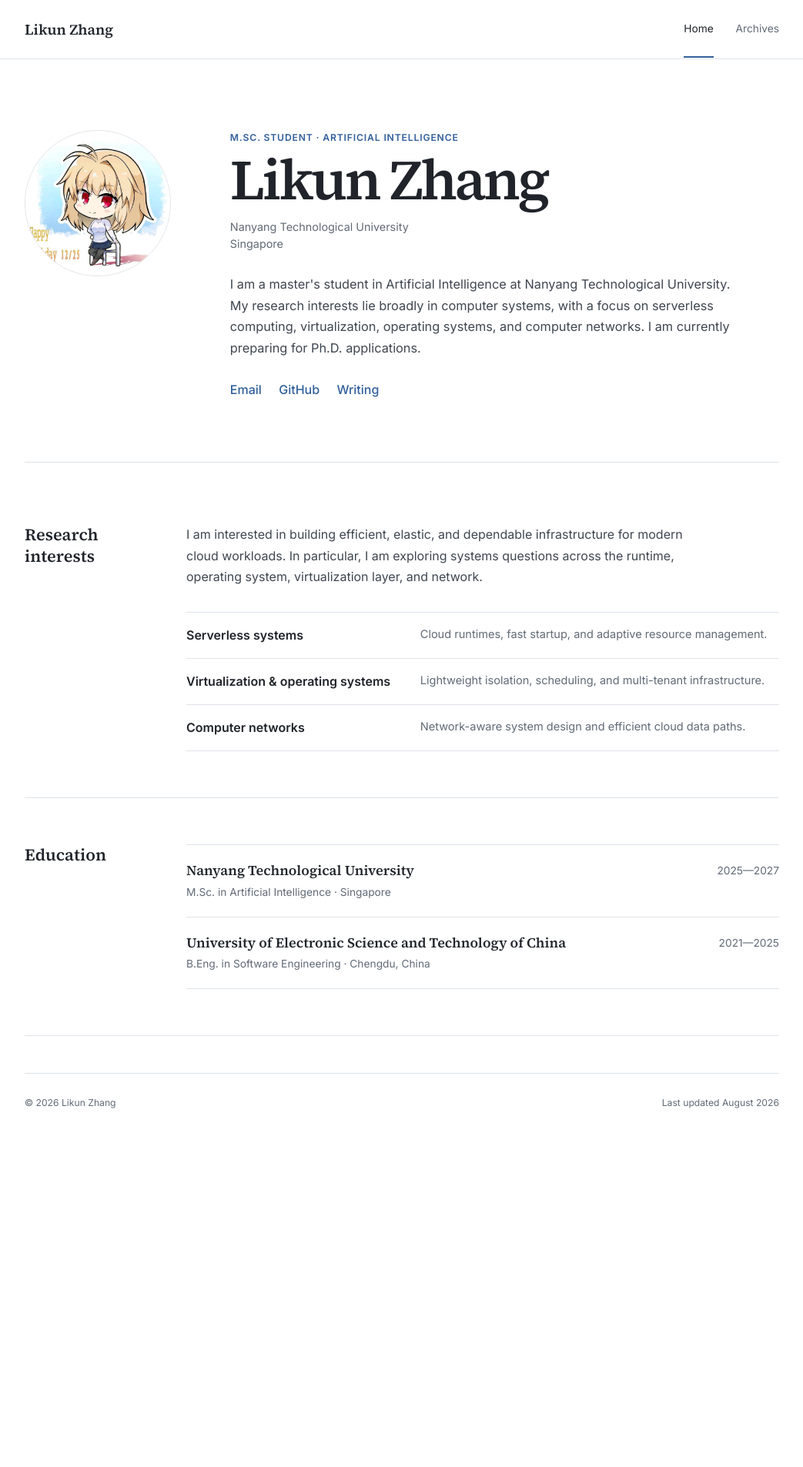
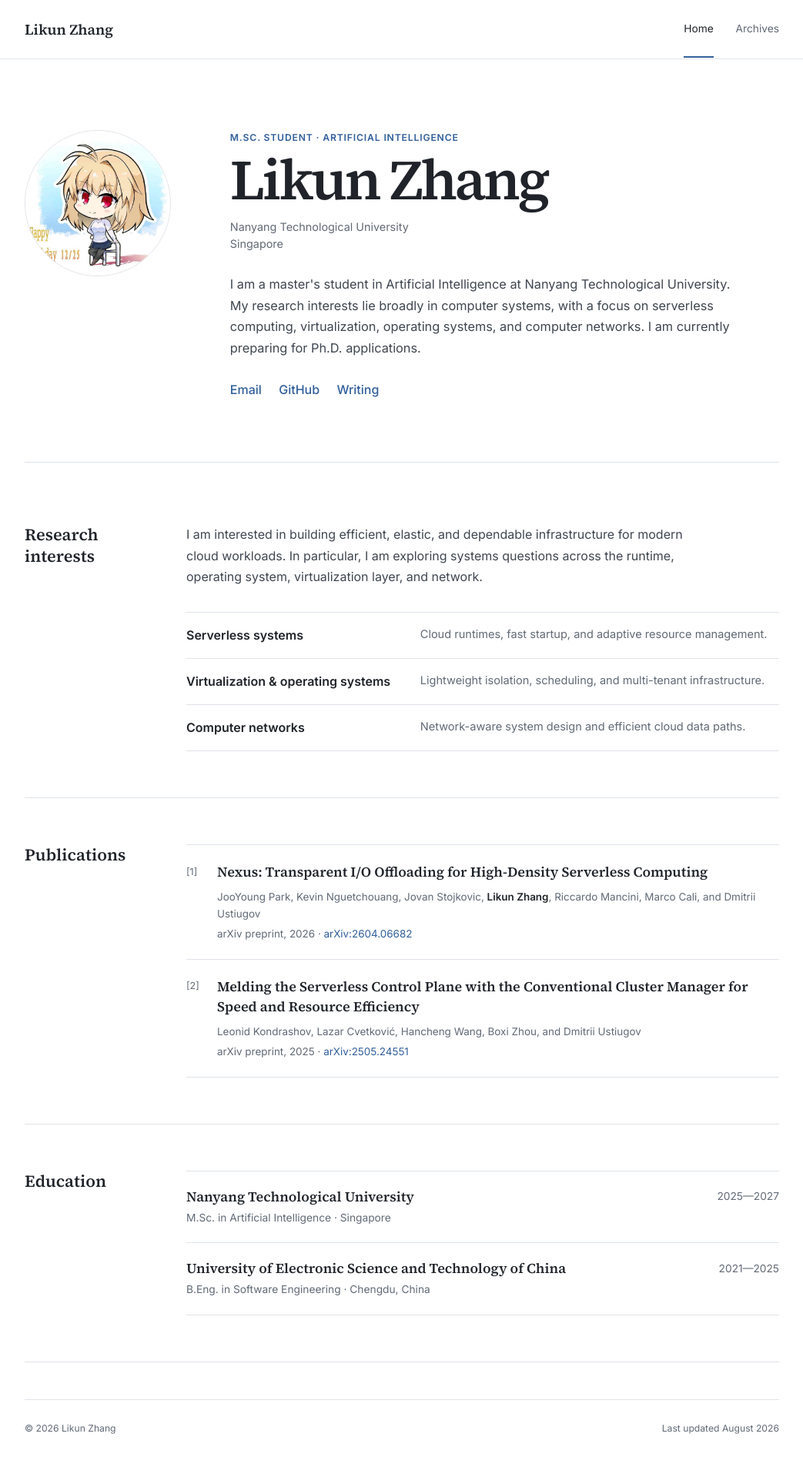
Before and after one commit to Liquidzk/Liquidzk.github.io, a Jekyll site: the page index.html, which Jekyll copies as it is, in a window 1280 px wide. Shown: the whole page at 77% size, without its empty margins (118-1161 px from the left). Built offline with Jekyll 4.4.1, drawn with Linux system fonts in a browser that asks for light colours; before the commit the page ends 1483 px from its top, so only the background shows below that.

Commit message:
Add selected publications

```diff
--- a/index.html
+++ b/index.html
@@ -124,6 +124,52 @@
           </div>
         </section>
 
+        <section class="profile-section" aria-labelledby="publications-title">
+          <h2 id="publications-title">Publications</h2>
+          <div class="section-content">
+            <ol class="publication-list">
+              <li>
+                <article>
+                  <h3>
+                    <a href="https://arxiv.org/abs/2604.06682" target="_blank" rel="noreferrer">
+                      Nexus: Transparent I/O Offloading for High-Density Serverless Computing
+                    </a>
+                  </h3>
+                  <p class="publication-authors">
+                    JooYoung Park, Kevin Nguetchouang, Jovan Stojkovic,
+                    <strong>Likun Zhang</strong>, Riccardo Mancini, Marco Cali, and Dmitrii Ustiugov
+                  </p>
+                  <p class="publication-meta">
+                    arXiv preprint, 2026 ·
+                    <a href="https://arxiv.org/abs/2604.06682" target="_blank" rel="noreferrer">
+                      arXiv:2604.06682
+                    </a>
+                  </p>
+                </article>
+              </li>
+              <li>
+                <article>
+                  <h3>
+                    <a href="https://arxiv.org/abs/2505.24551" target="_blank" rel="noreferrer">
+                      Melding the Serverless Control Plane with the Conventional Cluster Manager
+                      for Speed and Resource Efficiency
+                    </a>
+                  </h3>
+                  <p class="publication-authors">
+                    Leonid Kondrashov, Lazar Cvetković, Hancheng Wang, Boxi Zhou, and Dmitrii Ustiugov
+                  </p>
+                  <p class="publication-meta">
+                    arXiv preprint, 2025 ·
+                    <a href="https://arxiv.org/abs/2505.24551" target="_blank" rel="noreferrer">
+                      arXiv:2505.24551
+                    </a>
+                  </p>
+                </article>
+              </li>
+            </ol>
+          </div>
+        </section>
+
         <section class="profile-section" aria-labelledby="education-title">
           <h2 id="education-title">Education</h2>
           <div class="section-content education-list">
--- a/styles.css
+++ b/styles.css
@@ -237,6 +237,64 @@ img {
   margin: 0;
   color: var(--muted);
   font-size: 0.91rem;
+}
+
+.publication-list {
+  margin: 0;
+  padding: 0;
+  counter-reset: publications;
+  list-style: none;
+}
+
+.publication-list > li {
+  position: relative;
+  padding: 1.35rem 0 1.35rem 2.5rem;
+  border-top: 1px solid var(--line);
+  counter-increment: publications;
+}
+
+.publication-list > li:last-child {
+  border-bottom: 1px solid var(--line);
+}
+
+.publication-list > li::before {
+  position: absolute;
+  top: 1.45rem;
+  left: 0;
+  color: var(--muted);
+  content: "[" counter(publications) "]";
+  font-size: 0.78rem;
+}
+
+.publication-list h3 {
+  margin: 0;
+  font-family: var(--serif);
+  font-size: 1.12rem;
+  font-weight: 600;
+  line-height: 1.45;
+}
+
+.publication-list h3 a:hover,
+.publication-list h3 a:focus-visible,
+.publication-meta a {
+  color: var(--accent);
+}
+
+.publication-authors,
+.publication-meta {
+  margin: 0.5rem 0 0;
+  color: var(--muted);
+  font-size: 0.84rem;
+  line-height: 1.65;
+}
+
+.publication-authors strong {
+  color: var(--text);
+  font-weight: 600;
+}
+
+.publication-meta {
+  margin-top: 0.25rem;
 }
 
 .education-list {
```
